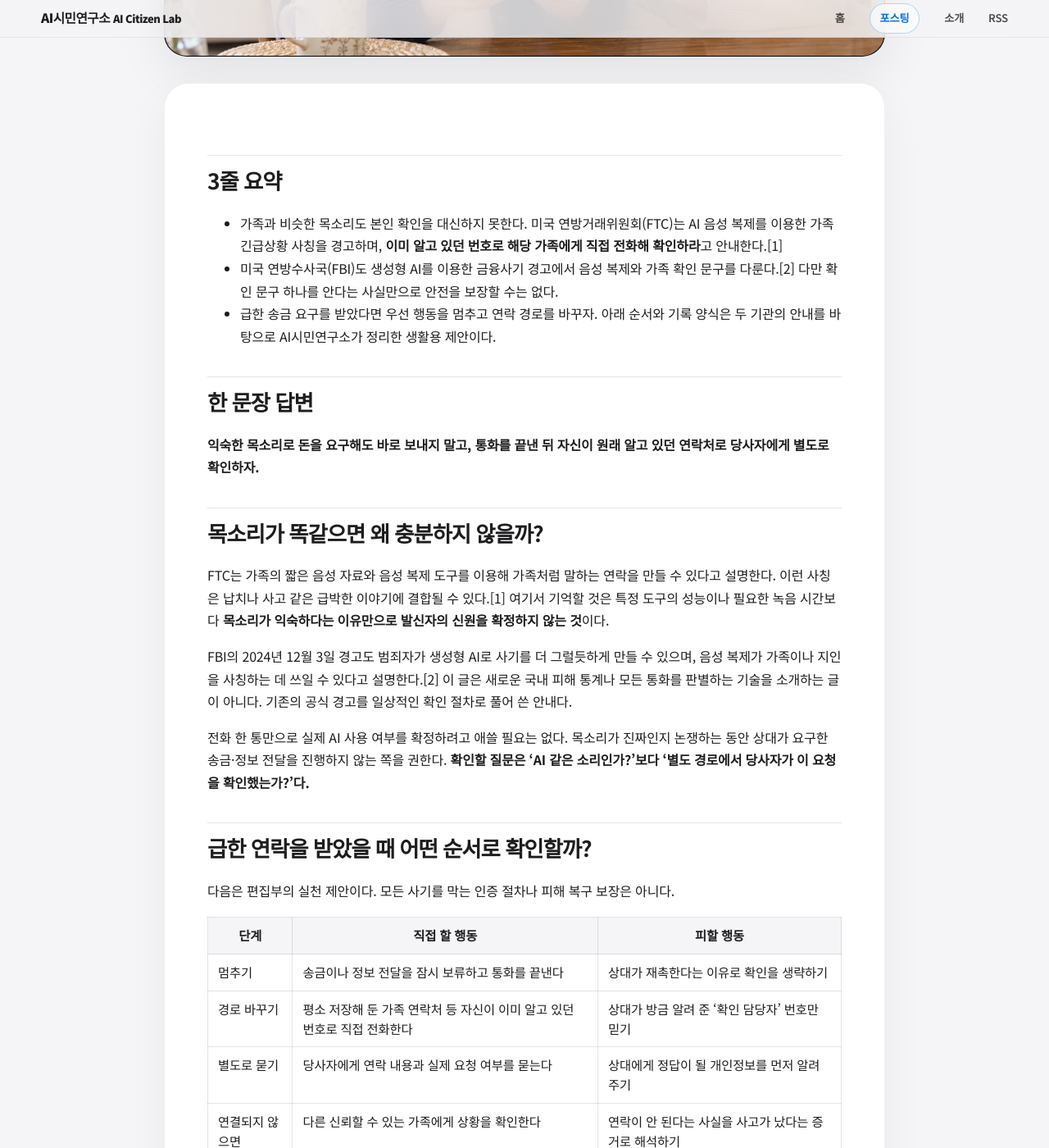
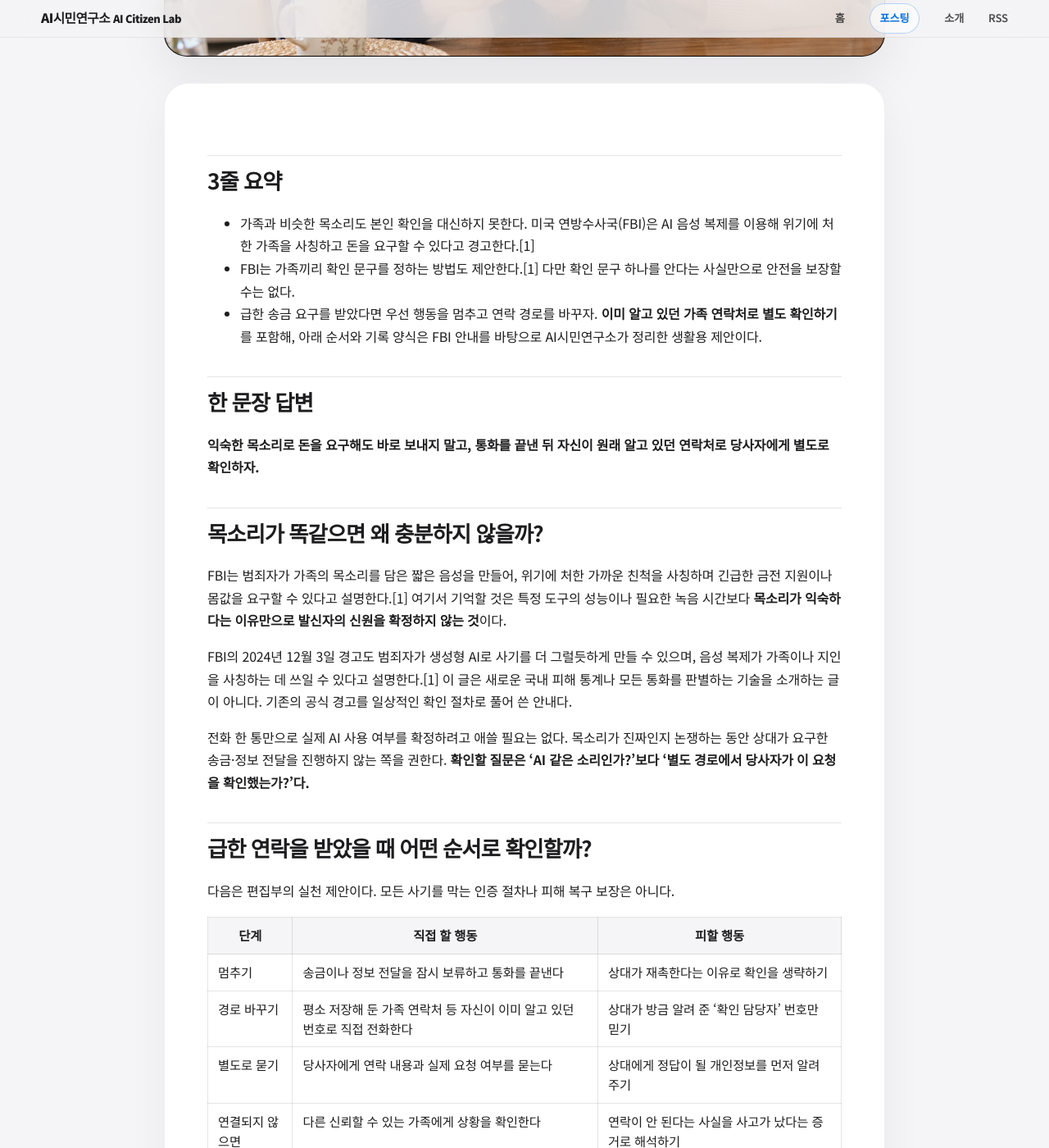
Before and after one commit to ai4tenlab/ai-citizen-lab-wiki, a Jekyll site: the page built from _posts/2026-11-14-ai-voice-family-callback.md, in a window 1280 px wide and 1400 px high, scrolled down 1181 px. Shown: the whole window at 82% size. Built offline with Jekyll 4.4.1, drawn with Linux system fonts in a browser that asks for light colours; some of the changed text lies outside the part shown.

Commit message:
fix: ground voice scam guide in accessible FBI primary source

```diff
--- a/_posts/2026-11-14-ai-voice-family-callback.md
+++ b/_posts/2026-11-14-ai-voice-family-callback.md
@@ -11,17 +11,17 @@ tags:
   - 사칭 예방
 author: AI시민연구소
 citizen_article_schema: true
-description: "가족과 비슷한 목소리로 급하게 돈을 보내 달라는 연락이 오면, 소리만 듣고 본인이라고 판단하지 마세요. 미국 FTC와 FBI의 공식 안내를 바탕으로 통화를 멈추고 알고 있던 번호로 다시 확인하는 순서, 가족 확인 문구의 한계, 의심 연락을 받았을 때 남겨 둘 기록을 정리했습니다."
-source_url: "https://consumer.ftc.gov/consumer-alerts/2023/03/scammers-use-ai-enhance-their-family-emergency-schemes"
+description: "가족과 비슷한 목소리로 급하게 돈을 보내 달라는 연락이 오면, 소리만 듣고 본인이라고 판단하지 마세요. 미국 FBI의 생성형 AI 사기 경고를 바탕으로 통화를 멈추고 알고 있던 번호로 다시 확인하는 순서, 가족 확인 문구의 한계, 의심 연락을 받았을 때 남겨 둘 기록을 정리했습니다."
+source_url: "https://www.ic3.gov/PSA/2024/PSA241203"
 image: /assets/images/thumbnails/2026-11-14-ai-voice-family-callback-v1.webp
 image_alt: "집 안 식탁에서 두 여성이 스마트폰을 함께 확인하는 AI 생성 설명 이미지"
 ---
 
 ## 3줄 요약
 
-- 가족과 비슷한 목소리도 본인 확인을 대신하지 못한다. 미국 연방거래위원회(FTC)는 AI 음성 복제를 이용한 가족 긴급상황 사칭을 경고하며, **이미 알고 있던 번호로 해당 가족에게 직접 전화해 확인하라**고 안내한다.[1]
-- 미국 연방수사국(FBI)도 생성형 AI를 이용한 금융사기 경고에서 음성 복제와 가족 확인 문구를 다룬다.[2] 다만 확인 문구 하나를 안다는 사실만으로 안전을 보장할 수는 없다.
-- 급한 송금 요구를 받았다면 우선 행동을 멈추고 연락 경로를 바꾸자. 아래 순서와 기록 양식은 두 기관의 안내를 바탕으로 AI시민연구소가 정리한 생활용 제안이다.
+- 가족과 비슷한 목소리도 본인 확인을 대신하지 못한다. 미국 연방수사국(FBI)은 AI 음성 복제를 이용해 위기에 처한 가족을 사칭하고 돈을 요구할 수 있다고 경고한다.[1]
+- FBI는 가족끼리 확인 문구를 정하는 방법도 제안한다.[1] 다만 확인 문구 하나를 안다는 사실만으로 안전을 보장할 수는 없다.
+- 급한 송금 요구를 받았다면 우선 행동을 멈추고 연락 경로를 바꾸자. **이미 알고 있던 가족 연락처로 별도 확인하기**를 포함해, 아래 순서와 기록 양식은 FBI 안내를 바탕으로 AI시민연구소가 정리한 생활용 제안이다.
 
 ## 한 문장 답변
 
@@ -29,9 +29,9 @@ image_alt: "집 안 식탁에서 두 여성이 스마트폰을 함께 확인하
 
 ## 목소리가 똑같으면 왜 충분하지 않을까?
 
-FTC는 가족의 짧은 음성 자료와 음성 복제 도구를 이용해 가족처럼 말하는 연락을 만들 수 있다고 설명한다. 이런 사칭은 납치나 사고 같은 급박한 이야기에 결합될 수 있다.[1] 여기서 기억할 것은 특정 도구의 성능이나 필요한 녹음 시간보다 **목소리가 익숙하다는 이유만으로 발신자의 신원을 확정하지 않는 것**이다.
+FBI는 범죄자가 가족의 목소리를 담은 짧은 음성을 만들어, 위기에 처한 가까운 친척을 사칭하며 긴급한 금전 지원이나 몸값을 요구할 수 있다고 설명한다.[1] 여기서 기억할 것은 특정 도구의 성능이나 필요한 녹음 시간보다 **목소리가 익숙하다는 이유만으로 발신자의 신원을 확정하지 않는 것**이다.
 
-FBI의 2024년 12월 3일 경고도 범죄자가 생성형 AI로 사기를 더 그럴듯하게 만들 수 있으며, 음성 복제가 가족이나 지인을 사칭하는 데 쓰일 수 있다고 설명한다.[2] 이 글은 새로운 국내 피해 통계나 모든 통화를 판별하는 기술을 소개하는 글이 아니다. 기존의 공식 경고를 일상적인 확인 절차로 풀어 쓴 안내다.
+FBI의 2024년 12월 3일 경고도 범죄자가 생성형 AI로 사기를 더 그럴듯하게 만들 수 있으며, 음성 복제가 가족이나 지인을 사칭하는 데 쓰일 수 있다고 설명한다.[1] 이 글은 새로운 국내 피해 통계나 모든 통화를 판별하는 기술을 소개하는 글이 아니다. 기존의 공식 경고를 일상적인 확인 절차로 풀어 쓴 안내다.
 
 전화 한 통만으로 실제 AI 사용 여부를 확정하려고 애쓸 필요는 없다. 목소리가 진짜인지 논쟁하는 동안 상대가 요구한 송금·정보 전달을 진행하지 않는 쪽을 권한다. **확인할 질문은 ‘AI 같은 소리인가?’보다 ‘별도 경로에서 당사자가 이 요청을 확인했는가?’다.**
 
@@ -47,13 +47,13 @@ FBI의 2024년 12월 3일 경고도 범죄자가 생성형 AI로 사기를 더
 | 연결되지 않으면 | 다른 신뢰할 수 있는 가족에게 상황을 확인한다 | 연락이 안 된다는 사실을 사고가 났다는 증거로 해석하기 |
 | 흔적 남기기 | 받은 시각·표시 번호·요구 내용·계좌나 링크를 보관한다 | 의심 링크를 눌러 내용을 확인하거나 기록을 공개 게시하기 |
 
-FTC는 원래 알고 있던 번호로 본인에게 연락하고, 연결되지 않으면 다른 가족이나 친구를 통해 확인하라고 안내한다.[1] 위 표의 기록 항목과 행동 순서는 그 안내를 생활에서 쓰기 쉽게 확장한 편집부 제안이다.
+FBI는 전화를 끊고 사칭 대상 은행·기관의 연락처를 직접 찾아 전화해 신원을 확인하라고 안내한다.[1] 위 표는 연락 경로를 바꿔 확인한다는 원칙을 가족 연락 상황에 적용한 편집부 제안이다. 다른 가족에게 묻는 단계와 기록 순서도 편집부가 정리했다.
 
 **당사자에게 연락이 닿지 않으면 아직 확인되지 않은 상황이다.** 그것을 곧바로 ‘사기 확정’이나 ‘실제 사고 확정’으로 바꾸지 말자. 이 글은 진행 중인 실제 위급상황에 대한 긴급 대응을 대신하지 않는다.
 
 ## 가족끼리 정한 확인 문구는 어떻게 써야 할까?
 
-FBI는 가족과 비밀 단어나 문구를 정해 서로의 신원을 확인하는 방법을 제안한다.[2] 예를 들어 가족끼리 확인 질문을 합의해 두는 식이다. 다만 이 글에서는 실제로 쓸 비밀 문구의 예시를 정답처럼 제공하지 않는다.
+FBI는 가족과 비밀 단어나 문구를 정해 서로의 신원을 확인하는 방법을 제안한다.[1] 예를 들어 가족끼리 확인 질문을 합의해 두는 식이다. 다만 이 글에서는 실제로 쓸 비밀 문구의 예시를 정답처럼 제공하지 않는다.
 
 편집부는 확인 문구를 **별도 연락에 더하는 보조 수단**으로 쓰기를 권한다. 상대가 문구를 맞혔다고 송금을 바로 실행하지 말자. 문구가 이미 다른 사람에게 알려졌거나 대화 기록에 남았을 가능성까지 이 한 가지 방법으로 배제할 수는 없다.
 
@@ -61,13 +61,13 @@ FBI는 가족과 비밀 단어나 문구를 정해 서로의 신원을 확인하
 
 ## AI 음성 탐지기에 넣어 보면 해결될까?
 
-이 글은 특정 음성 탐지 제품을 시험하지 않았다. 따라서 어떤 서비스가 통화의 진위를 얼마나 정확하게 가리는지 추천하거나 보장하지 않는다. 위 두 기관의 안내에서 시민이 바로 옮길 수 있는 행동은 **알고 있던 연락처로 직접 확인하기**다.[1][2]
+이 글은 특정 음성 탐지 제품을 시험하지 않았다. 따라서 어떤 서비스가 통화의 진위를 얼마나 정확하게 가리는지 추천하거나 보장하지 않는다. FBI의 별도 연락을 통한 신원 확인 안내[1]를 바탕으로, 편집부는 **알고 있던 가족 연락처로 직접 확인하기**를 권한다.
 
 판별을 위해 가족의 음성이나 통화 녹음을 낯선 사이트에 올리는 방식도 여기서는 권하지 않는다. 해당 서비스의 자료 이용·보관 조건을 확인하지 않았다면 또 다른 확인 문제가 남기 때문이다. 탐지 결과를 기다리는 것과 요청받은 행동을 잠시 멈추는 것은 별개로 생각하자.
 
 ## 이미 돈이나 정보를 보냈다면 무엇을 남길까?
 
-FBI는 사기 피해자가 관련 거래와 연락 정보를 가능한 한 많이 남기고 신고하도록 안내한다.[2] 다만 그 자료에 나오는 신고 창구는 미국의 제도다. 이를 한국의 신고·구제 절차와 동일하게 소개해서는 안 된다.
+FBI는 사기 피해자가 관련 거래와 연락 정보를 가능한 한 많이 남기고 신고하도록 안내한다.[1] 다만 그 자료에 나오는 신고 창구는 미국의 제도다. 이를 한국의 신고·구제 절차와 동일하게 소개해서는 안 된다.
 
 한국에서 이용 중인 금융·통신 서비스와 관련된 일이라면, 의심 연락이 제공한 번호 대신 **해당 기관의 공식 앱이나 공식 홈페이지에서 직접 확인한 창구**로 사고 대응 방법을 문의하는 것을 권한다. 가능한 조치는 거래 방식과 진행 상태에 따라 달라질 수 있으며, 이 글은 환급이나 지급 중단을 보장하지 않는다.
 
@@ -79,7 +79,7 @@ FBI는 사기 피해자가 관련 거래와 연락 정보를 가능한 한 많
 
 ### Q1. 실제 가족 목소리와 아주 비슷해도 전화를 끊어야 하나요?
 
-돈이나 민감한 정보를 급하게 요구한다면, 상대의 압박 속에서 결정하기보다 통화를 멈추고 별도 경로로 확인하는 방식을 권한다. FTC도 익숙한 목소리만 믿지 말고 원래 알고 있던 번호로 가족에게 연락하라고 안내한다.[1]
+돈이나 민감한 정보를 급하게 요구한다면, 상대의 압박 속에서 결정하기보다 통화를 멈추고 별도 경로로 확인하는 방식을 권한다. 이는 FBI의 사칭 경고와 별도 연락을 통한 신원 확인 안내[1]를 가족 연락 상황에 적용한 편집부 제안이다.
 
 ### Q2. 상대가 이름과 가족 사정을 알고 있으면 믿어도 되나요?
 
@@ -87,11 +87,11 @@ FBI는 사기 피해자가 관련 거래와 연락 정보를 가능한 한 많
 
 ### Q3. 가족과 연락이 안 되면 바로 돈을 보내야 하나요?
 
-연결되지 않았다는 사실만으로 송금 요구가 사실이라고 볼 수는 없다. FTC는 다른 가족이나 친구를 통해 확인하는 방법도 안내한다.[1] 확인 전까지 요구받은 송금은 보류하는 쪽을 권한다.
+연결되지 않았다는 사실만으로 송금 요구가 사실이라고 볼 수는 없다. 편집부는 다른 신뢰할 수 있는 가족을 통해 상황을 확인하고, 확인 전까지 요구받은 송금은 보류하는 쪽을 권한다.
 
 ### Q4. 가족 확인 문구만 맞히면 충분한가요?
 
-FBI가 제안하는 보조 방법이지만,[2] 이 글은 단독으로 안전을 보장하는 인증 수단으로 소개하지 않는다. 알고 있던 번호로 다시 연락하는 절차와 함께 쓰는 편을 권한다.
+FBI가 제안하는 보조 방법이지만,[1] 이 글은 단독으로 안전을 보장하는 인증 수단으로 소개하지 않는다. 알고 있던 번호로 다시 연락하는 절차와 함께 쓰는 편을 권한다.
 
 ### Q5. 의심 통화를 녹음해서 SNS에 올리면 도움이 되나요?
 
@@ -103,12 +103,10 @@ FBI가 제안하는 보조 방법이지만,[2] 이 글은 단독으로 안전을
 
 ## 공식 출처와 확인일
 
-확인일: **2026년 11월 14일 KST**. 발행: **2026년 11월 14일 11:17:03 KST**. 최종 수정: **2026년 11월 14일 11:17:03 KST**.
+확인일: **2026년 11월 14일 KST**. 발행: **2026년 11월 14일 11:17:03 KST**. 최종 수정: **2026년 11월 14일 11:20:59 KST**.
 
-[1] [미국 FTC, “Scammers use AI to enhance their family emergency schemes”](https://consumer.ftc.gov/consumer-alerts/2023/03/scammers-use-ai-enhance-their-family-emergency-schemes) — 2023년 3월 소비자 경고. 음성 복제와 기존 연락처를 통한 별도 확인에 관한 본문을 확인했다.
+[1] [미국 FBI·IC3, “Criminals Use Generative Artificial Intelligence to Facilitate Financial Fraud”](https://www.ic3.gov/PSA/2024/PSA241203) — 페이지 표기 2024년 12월 3일. 음성 복제, 가족 확인 문구, 피해 관련 기록·신고 안내를 포함한 본문을 확인했다. 미국 기관의 안내이며, 한국의 신고 창구나 법적 절차를 설명하는 자료는 아니다.
 
-[2] [미국 FBI·IC3, “Criminals Use Generative Artificial Intelligence to Facilitate Financial Fraud”](https://www.ic3.gov/PSA/2024/PSA241203) — 페이지 표기 2024년 12월 3일. 음성 복제, 가족 확인 문구, 피해 관련 기록·신고 안내를 포함한 본문을 확인했다. 미국 기관의 안내이며, 한국의 신고 창구나 법적 절차를 설명하는 자료는 아니다.
-
-이 글은 두 기관의 예방 안내를 해설한다. 새로운 국내 피해 통계, 탐지 도구의 비교 시험, 개별 사건의 AI 사용 여부를 검증한 보고서가 아니다. 표·기록 양식·보조 수단의 운용 방식은 AI시민연구소의 자체 제안이다.
+이 글은 FBI의 예방 안내를 해설한다. 새로운 국내 피해 통계, 탐지 도구의 비교 시험, 개별 사건의 AI 사용 여부를 검증한 보고서가 아니다. 표·기록 양식·보조 수단의 운용 방식은 AI시민연구소의 자체 제안이다.
 
 *대표 이미지는 OpenAI Codex OAuth의 gpt-image-2-medium으로 생성한 설명용 장면입니다. 실제 가족이나 사기 피해자를 촬영한 사진이 아닙니다.*
```
Also changed, not shown: other parts of _posts/2026-11-14-ai-voice-family-callback.md (+1 -1 lines).
